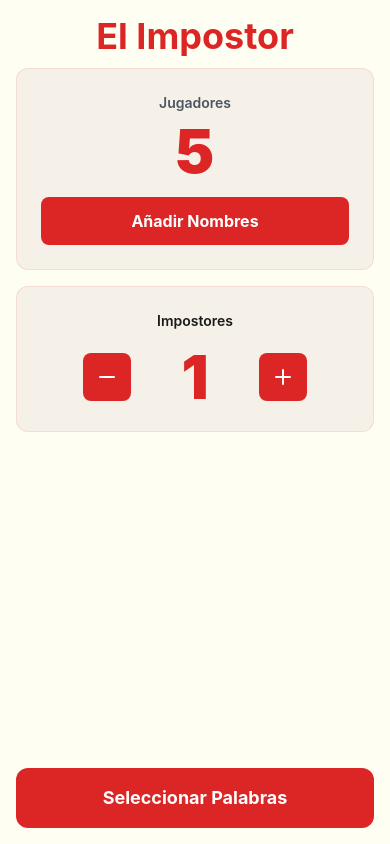
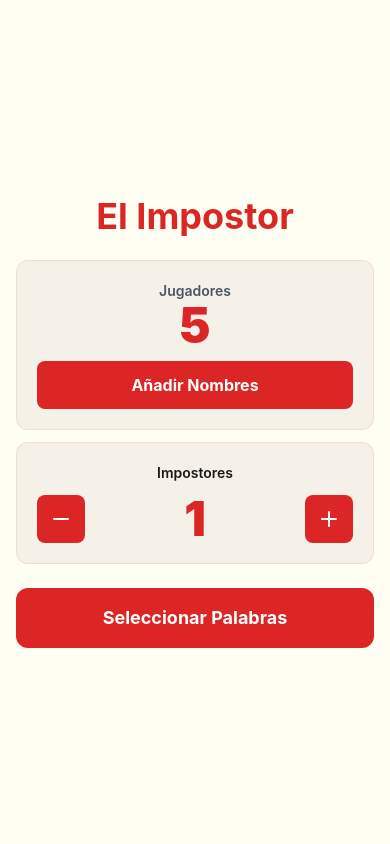
Before and after one commit to mvallespin/Impostor, a React (Vite) app: page / in a window 390 px wide. Built offline with nearby package versions, Linux system fonts and the light colour scheme.

Commit message:
Fix mobile layout: center content, remove stretching, wider buttons no scroll

```diff
--- a/src/screens/GamePlayScreen.tsx
+++ b/src/screens/GamePlayScreen.tsx
@@ -129,15 +129,14 @@ function GamePlayScreen({
   // Reveal screen - each player sees their word
   if (gameState === 'reveal') {
     return (
-      <div className="h-screen bg-impostor-cream p-4 flex flex-col">
-        <div className="flex-1 flex flex-col justify-between">
+      <div className="h-screen bg-impostor-cream p-4 flex flex-col justify-center items-center">
+        <div className="w-full max-w-sm">
           {showWord ? (
             <>
-              <div className="flex-1 flex flex-col justify-center items-center">
-                <div className="bg-white rounded-2xl p-6 text-center border-2 border-impostor-red w-full max-w-xs">
+              <div className="bg-white rounded-2xl p-6 text-center border-2 border-impostor-red mb-4">
                 {isImpostor ? (
                   <div>
-                      <p className="text-impostor-text-secondary text-sm font-semibold mb-3">TÚ ERES</p>
+                    <p className="text-impostor-text-secondary text-sm font-semibold mb-2">TÚ ERES</p>
                     <p className="text-5xl font-black text-impostor-red">IMPOSTOR</p>
                   </div>
                 ) : (
@@ -147,7 +146,6 @@ function GamePlayScreen({
                   </div>
                 )}
               </div>
-              </div>
 
               <button
                 onClick={handleNextPlayer}
@@ -155,13 +153,17 @@ function GamePlayScreen({
               >
                 {currentPlayerIndex === playerIndices.length - 1 ? 'Iniciar Debate' : 'Siguiente'}
               </button>
+
+              <p className="text-impostor-text-secondary text-xs text-center pt-3">
+                {currentPlayerIndex + 1}/{playerIndices.length}
+              </p>
             </>
           ) : (
             <>
-              <div className="flex-1 flex flex-col justify-center items-center text-center">
-                <p className="text-impostor-text-secondary text-sm font-semibold mb-3">Turno de:</p>
-                <p className="text-5xl font-black text-impostor-red mb-6">{currentPlayer}</p>
-                <p className="text-impostor-text text-base mb-4">¿Preparado?</p>
+              <div className="text-center mb-6">
+                <p className="text-impostor-text-secondary text-sm font-semibold mb-2">Turno de:</p>
+                <p className="text-5xl font-black text-impostor-red mb-4">{currentPlayer}</p>
+                <p className="text-impostor-text text-base">¿Preparado?</p>
               </div>
 
               <button
@@ -173,10 +175,6 @@ function GamePlayScreen({
             </>
           )}
         </div>
-
-        <p className="text-impostor-text-secondary text-xs text-center pt-2">
-          {currentPlayerIndex + 1}/{playerIndices.length}
-        </p>
       </div>
     )
   }
@@ -184,9 +182,9 @@ function GamePlayScreen({
   // Debate screen
   if (gameState === 'debate') {
     return (
-      <div className="h-screen bg-impostor-cream p-4 flex flex-col justify-between items-center">
-        <div className="flex-1 flex flex-col justify-center items-center text-center">
-          <h1 className="text-4xl font-bold text-impostor-red mb-6">¡En Debate!</h1>
+      <div className="h-screen bg-impostor-cream p-4 flex flex-col justify-center items-center">
+        <div className="w-full max-w-sm text-center mb-6">
+          <h1 className="text-4xl font-bold text-impostor-red mb-4">¡En Debate!</h1>
           <p className="text-impostor-text text-lg">
             Identificad al Impostor
           </p>
@@ -194,7 +192,7 @@ function GamePlayScreen({
 
         <button
           onClick={handleRevealImpostor}
-          className="w-full bg-impostor-red hover:bg-impostor-red-light active:scale-95 text-white font-bold py-4 rounded-xl text-lg transition"
+          className="w-full max-w-sm bg-impostor-red hover:bg-impostor-red-light active:scale-95 text-white font-bold py-4 rounded-xl text-lg transition"
         >
           Desvelar Impostor
         </button>
@@ -204,22 +202,20 @@ function GamePlayScreen({
 
   // Results screen
   return (
-    <div className="h-screen bg-impostor-cream p-4 flex flex-col justify-between overflow-y-auto">
-      <div className="flex-1 flex flex-col justify-center items-center text-center">
-        <h1 className="text-4xl font-bold text-impostor-red mb-6">¡Fin de Ronda!</h1>
+    <div className="h-screen bg-impostor-cream p-4 flex flex-col justify-center items-center">
+      <div className="w-full max-w-sm text-center mb-6">
+        <h1 className="text-4xl font-bold text-impostor-red mb-4">¡Fin de Ronda!</h1>
 
-        <div className="w-full max-w-xs">
-          <p className="text-impostor-text-secondary text-sm font-semibold mb-3">El Impostor:</p>
-          <div className="bg-impostor-red text-white rounded-xl p-4 mb-4">
+        <p className="text-impostor-text-secondary text-sm font-semibold mb-2">El Impostor:</p>
+        <div className="bg-impostor-red text-white rounded-xl p-4 mb-3">
           <p className="text-3xl font-black">{impostorIndices.map(idx => players[idx]).join(', ')}</p>
         </div>
         <p className="text-impostor-text text-base">
           Palabra: <span className="font-bold text-impostor-red">{currentWord}</span>
         </p>
       </div>
-      </div>
 
-      <div className="space-y-3 w-full max-w-xs mx-auto">
+      <div className="space-y-2 w-full max-w-sm">
         <button
           onClick={handlePlayAgain}
           className="w-full bg-impostor-red hover:bg-impostor-red-light active:scale-95 text-white font-bold py-4 rounded-xl text-lg transition flex items-center justify-center gap-2"
--- a/src/screens/GameSettingsScreen.tsx
+++ b/src/screens/GameSettingsScreen.tsx
@@ -152,18 +152,18 @@ function GameSettingsScreen({ sessionId, initialSettings, onSubmit }: GameSettin
   }
 
   return (
-    <div className="h-screen bg-impostor-cream p-4 flex flex-col">
-      <h1 className="text-4xl font-bold text-impostor-red text-center mb-3">
-        El Impostor
-      </h1>
+    <div className="h-screen bg-impostor-cream p-4 flex flex-col justify-center items-center">
+      <div className="w-full max-w-sm">
+        <h1 className="text-4xl font-bold text-impostor-red text-center mb-6">
+          El Impostor
+        </h1>
 
-      <div className="flex-1 flex flex-col justify-between max-w-md mx-auto w-full">
-        <div className="space-y-4">
+        <div className="space-y-3 mb-6">
           {/* Players */}
-          <div className="bg-impostor-cream-dark rounded-xl p-6 border border-impostor-red/10">
-            <div className="text-center mb-4">
-              <p className="text-impostor-text-secondary text-sm font-semibold mb-2">Jugadores</p>
-              <p className="text-6xl font-black text-impostor-red">{settings.numPlayers}</p>
+          <div className="bg-impostor-cream-dark rounded-xl p-5 border border-impostor-red/10">
+            <div className="text-center mb-3">
+              <p className="text-impostor-text-secondary text-sm font-semibold">Jugadores</p>
+              <p className="text-5xl font-black text-impostor-red">{settings.numPlayers}</p>
             </div>
             <button
               onClick={() => setShowPlayerNameInput(true)}
@@ -174,11 +174,11 @@ function GameSettingsScreen({ sessionId, initialSettings, onSubmit }: GameSettin
           </div>
 
           {/* Impostors */}
-          <div className="bg-impostor-cream-dark rounded-xl p-6 border border-impostor-red/10">
-            <label className="block text-impostor-text text-sm font-semibold mb-4 text-center">
+          <div className="bg-impostor-cream-dark rounded-xl p-5 border border-impostor-red/10">
+            <label className="block text-impostor-text text-sm font-semibold mb-3 text-center">
               Impostores
             </label>
-            <div className="flex items-center justify-center gap-6">
+            <div className="flex items-center justify-center gap-4">
               <button
                 onClick={() =>
                   setSettings(prev => ({
@@ -190,7 +190,7 @@ function GameSettingsScreen({ sessionId, initialSettings, onSubmit }: GameSettin
               >
                 <Minus size={24} />
               </button>
-              <span className="text-6xl font-black text-impostor-red w-20 text-center">
+              <span className="text-5xl font-black text-impostor-red flex-1 text-center">
                 {settings.numImpostors}
               </span>
               <button
--- a/src/screens/PackageSelectionScreen.tsx
+++ b/src/screens/PackageSelectionScreen.tsx
@@ -109,7 +109,7 @@ function PackageSelectionScreen({
   return (
     <div className="h-screen bg-impostor-cream p-4 flex flex-col">
       {/* Header */}
-      <div className="flex items-center justify-between mb-2">
+      <div className="flex items-center justify-between mb-3">
         <h1 className="text-3xl font-bold text-impostor-red">Paquetes</h1>
         <button
           onClick={onBack}
@@ -120,7 +120,7 @@ function PackageSelectionScreen({
       </div>
 
       {/* Packages Grid */}
-      <div className="flex-1 overflow-y-auto pb-2">
+      <div className="flex-1 overflow-y-auto pb-2 min-h-0">
         <div className="grid grid-cols-2 gap-2">
           {allPackages.map(pkg => (
             <PackageCard
@@ -156,7 +156,7 @@ function PackageSelectionScreen({
       <button
         onClick={handleSubmit}
         disabled={selectedCount === 0}
-        className="w-full bg-impostor-red hover:bg-impostor-red-light disabled:opacity-50 disabled:cursor-not-allowed active:scale-95 text-white font-bold py-4 rounded-xl text-lg transition flex items-center justify-center gap-2 mt-2"
+        className="w-full bg-impostor-red hover:bg-impostor-red-light disabled:opacity-50 disabled:cursor-not-allowed active:scale-95 text-white font-bold py-4 rounded-xl text-lg transition flex items-center justify-center gap-2 mt-3"
       >
         <Check size={20} />
         Iniciar ({selectedCount})
```
Lines whose indentation alone changed are shown as unchanged.
